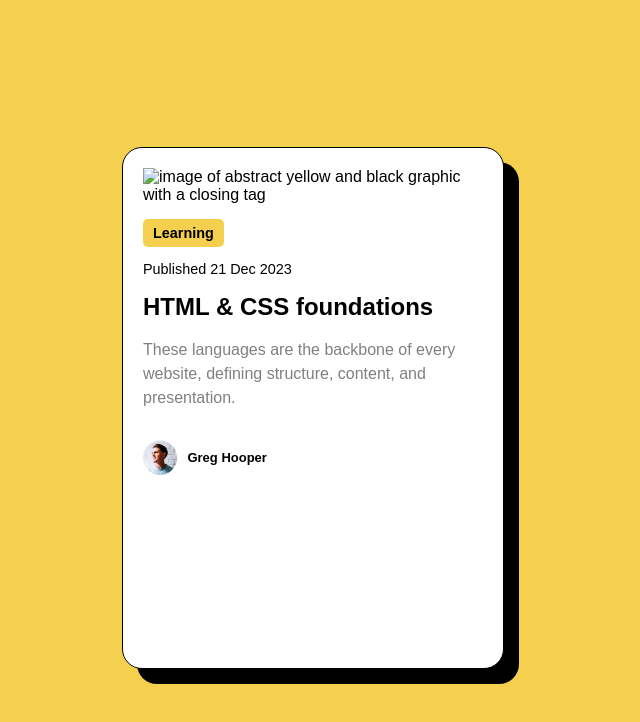
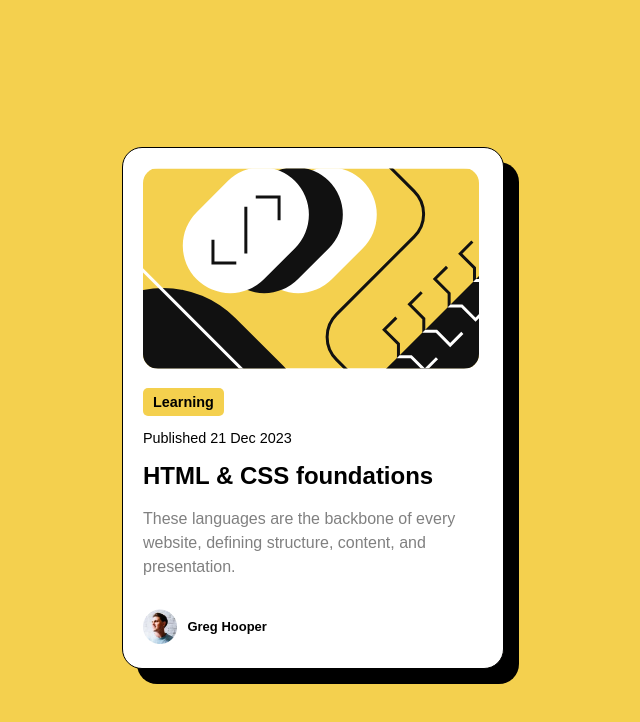
Before and after one commit to brhoden/blog-preview-card, a plain HTML site: page index.html in a window 1280 px wide. Shown: the whole page, without its empty margins (327-967 px from the left). Drawn offline with Linux system fonts and the light colour scheme; a web font is replaced by a local one.

Commit message:
Update index.html

```diff
--- a/index.html
+++ b/index.html
@@ -27,7 +27,7 @@
 <body>
   <main class="project-container">
     <div class="project">
-      <img class="./illustration-article.svg"
+          <img class="blog-card-graphic" src="./illustration-article.svg"
         alt="image of abstract yellow and black graphic with a closing tag">
       <span class="tag-learning">Learning</span>
 
```
